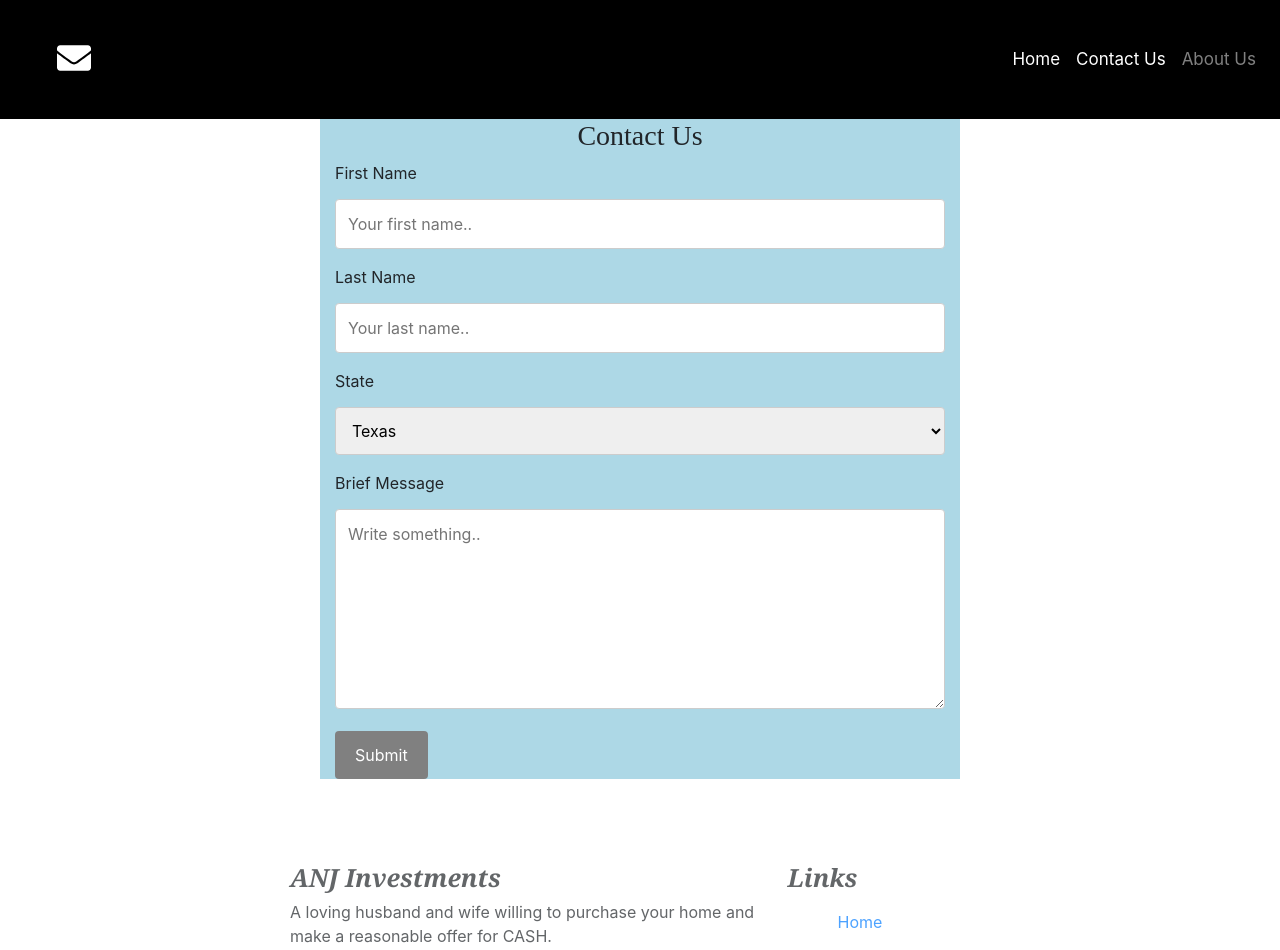
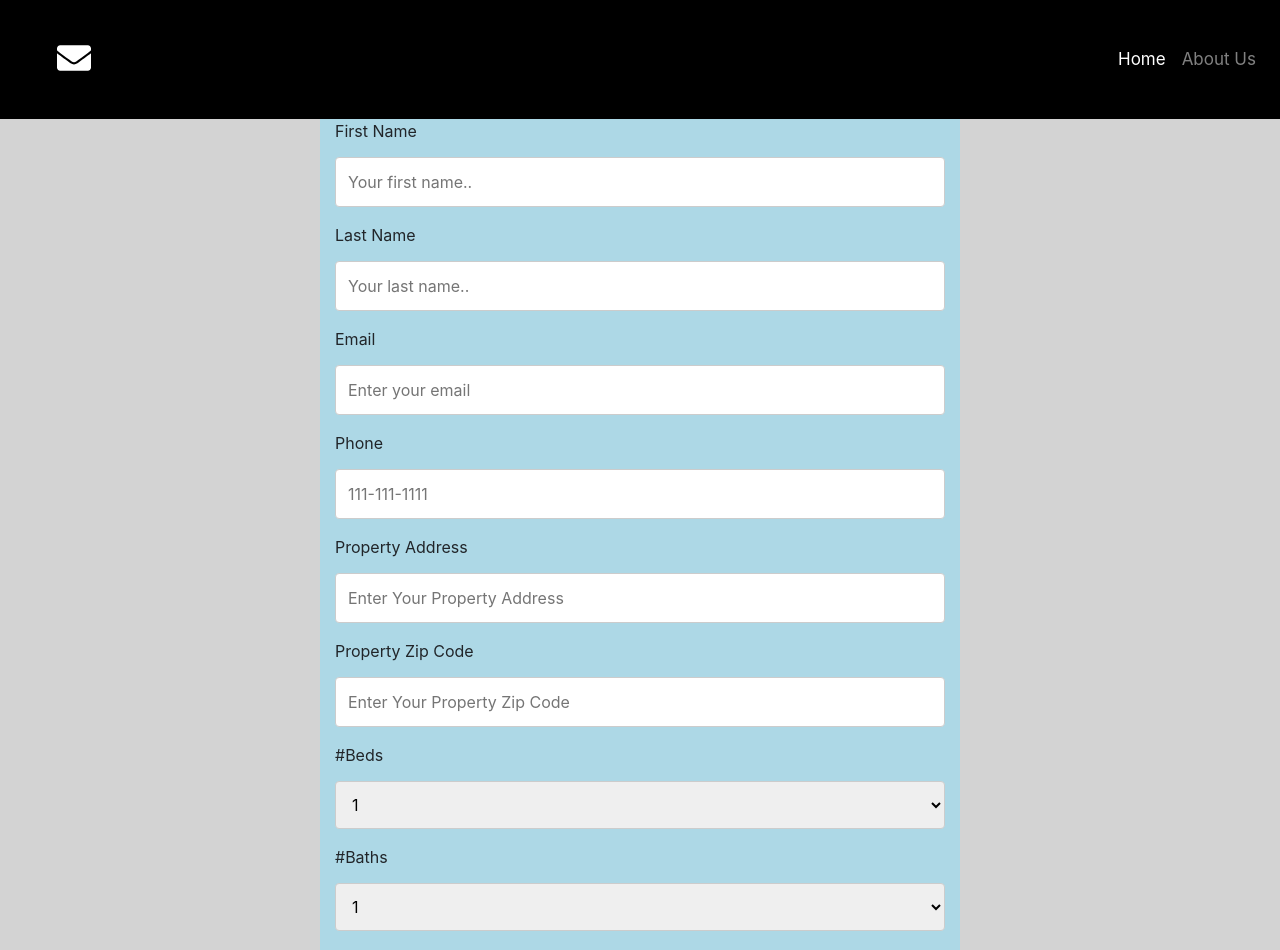
Before and after one commit to hozerpffp2009/gordo-flaca, a React (Create React App) app in the folder homebuy/: page /contactUs in a window 1280 px wide. Shown: the top 950 px of the page. Built offline with nearby package versions, Linux system fonts and the light colour scheme.

Commit message:
added contactus and created form for submit

```diff
--- a/homebuy/package.json
+++ b/homebuy/package.json
@@ -11,7 +11,11 @@
     "@testing-library/react": "^9.5.0",
     "@testing-library/user-event": "^7.2.1",
     "bootstrap": "^4.5.3",
+    "cors": "^2.8.5",
+    "emailjs-com": "^2.6.4",
+    "express": "^4.17.1",
     "mdbreact": "^4.27.0",
+    "nodemailer": "^6.6.1",
     "react": "^16.14.0",
     "react-bootstrap": "^1.3.0",
     "react-dom": "^16.14.0",
--- a/homebuy/src/App.css
+++ b/homebuy/src/App.css
@@ -1,4 +1,6 @@
-
+body{
+  background-color: lightgray;
+}
 
 .background {
   background: url("./images/oldHome.JPG") no-repeat center fixed;
@@ -8,7 +10,8 @@
 }
 
 #aboutText {
-  margin-top: 10%;
+  margin-top: 5%;
+  background-color: whitesmoke;
 }
 .Card {
   opacity: 0.8;
--- a/homebuy/src/App.js
+++ b/homebuy/src/App.js
@@ -21,6 +21,7 @@ class App extends Component {
           <Footer />
         </div>
       </Router>
+
     );
   }
 }
--- a/homebuy/src/components/Nav.js
+++ b/homebuy/src/components/Nav.js
@@ -36,9 +36,6 @@ class Nav extends Component {
               <MDBNavLink to="/gordo-flaca">Home</MDBNavLink>
             </MDBNavItem>
             <MDBNavItem>
-              <MDBNavLink to="/contactUs">Contact Us</MDBNavLink>
-            </MDBNavItem>
-            <MDBNavItem>
               <MDBNavLink to="/aboutUs">About Us</MDBNavLink>
             </MDBNavItem>
           </MDBNavbarNav>
--- a/homebuy/src/pages/AboutUs.js
+++ b/homebuy/src/pages/AboutUs.js
@@ -6,15 +6,13 @@ import {Fade, Roll} from "react-reveal";
 class AboutUs extends Component {
   render() {
     return (
-
-        <div className="aboutBackground">
-          <div className="jumbotron">
+      <body className="background">
+        <div className="jumbotron">
           <Fade top>
             <h1>About Us</h1>
           </Fade>
-          </div>
+        </div>
         <Container>
-
           <Roll bottom>
             <Image id="samImg" src={samSel} />
           </Roll>
@@ -35,8 +33,7 @@ class AboutUs extends Component {
             </p>
           </Fade>
         </Container>
-        </div>
-
+      </body>
     );
   }
 }
--- a/homebuy/src/pages/ContactUs.js
+++ b/homebuy/src/pages/ContactUs.js
@@ -1,23 +1,31 @@
 import React, {Component} from "react";
 import {Container} from "react-bootstrap";
-import {Fade} from "react-reveal";
-
+import emailjs from 'emailjs-com';
 
 class ContactUs extends Component {
   render() {
+
+function sendEmail(e) {
+  e.preventDefault();
+
+  emailjs.sendForm('service_0gw7b8s', 'template_7kxszml', e.target, 'user_nBn6qSWpfr7v7m8wDgzYV')
+    .then((result) => {
+        console.log(result.text);
+    }, (error) => {
+        console.log(error.text);
+    });
+    e.target.reset()
+}
     return (
       <Container id="contactContainer">
-          <Fade top>
-        <h3>Contact Us</h3>
-        </Fade>
-        <Fade bottom>
-        <form action="/action_page.php">
+  <form onSubmit={sendEmail}>
   <label for="fName">First Name</label>
   <input
     type="text"
     id="fName"
     name="firstname"
     placeholder="Your first name.."
+    required
   ></input>
   <label for="lName">Last Name</label>
   <input
@@ -25,29 +33,68 @@ class ContactUs extends Component {
     id="lName"
     name="lastname"
     placeholder="Your last name.."
+    required
   ></input>
-          <label for="state">State</label>
-          <select id="state" name="state">
-            <option value="Texas">Texas</option>
-            <option value="Louisiana">Louisiana</option>
-            <option value="Arkansas">Arkansas</option>
-            <option value="Oklahoma">Oklahoma</option>
-            <option value="New Mexico">New Mexico</option>
-            <option value="Other">Other</option>
+  <label for="email">Email</label>
+  <input
+    type="text"
+    id="lName"
+    name="email"
+    placeholder="Enter your email"
+    required
+  ></input>
+  <label for="phone">Phone</label>
+  <input
+    type="text"
+    id="lName"
+    name="phone"
+    placeholder="111-111-1111"
+    pattern="[0-9]{3}-[0-9]{3}-[0-9]{4}"
+    required
+  ></input>
+  <label for="address">Property Address</label>
+  <input
+    type="text"
+    id="lName"
+    name="address"
+    placeholder="Enter Your Property Address"
+    required
+  ></input>
+  <label for="zip">Property Zip Code</label>
+  <input
+    type="text"
+    id="lName"
+    name="zip"
+    placeholder="Enter Your Property Zip Code"
+    required
+  ></input>
+  <label for="beds">#Beds</label>
+  <select id="state" name="beds">
+    <option value="1">1</option>
+    <option value="2">2</option>
+    <option value="3">3</option>
+    <option value="4">4</option>
+    <option value="5">5+</option>
+  </select>
+  <label for="baths">#Baths</label>
+  <select id="state" name="baths">
+    <option value="1">1</option>
+    <option value="2">2</option>
+    <option value="3">3</option>
+    <option value="4">4</option>
+    <option value="5">5+</option>
   </select>
   <label for="subject">Brief Message</label>
   <textarea
     id="subject"
     name="subject"
     placeholder="Write something.."
-            style={{height:200}}
+    style={{height: 200}}
   ></textarea>
-          <input type="submit" value="Submit"></input>
+  <input type="submit" value="Click To Get Your Offer"></input>
 </form>
-        </Fade>
 </Container>
     );
   }
-}
-
+};
   export default ContactUs;
--- a/homebuy/src/pages/Home.js
+++ b/homebuy/src/pages/Home.js
@@ -17,11 +17,29 @@ import {
 import {MDBNavLink} from "mdbreact";
 import logo from "../images/logo.jpg";
 import ScrollableAnchor from "react-scrollable-anchor";
+import emailjs from 'emailjs-com';
 
 class Home extends Component {
+  state ={
+    name: "",
+    email: "",
+    message: "",
+    emailStatus : ""
+  }
   render() {
+    function sendEmail(e) {
+      e.preventDefault();
+
+      emailjs.sendForm('service_0gw7b8s', 'template_7kxszml', e.target, 'user_nBn6qSWpfr7v7m8wDgzYV')
+        .then((result) => {
+            console.log(result.text);
+        }, (error) => {
+            console.log(error.text);
+        });
+        e.target.reset()
+    }
     return (
-      <body class="background">
+      <body>
         <div>
           <div class="jumbotron">
             <Fade top>
@@ -97,11 +115,8 @@ class Home extends Component {
               <p>To receive a fair cash offer, submit the form below.</p>
             </Fade>
             <Fade bottom>
-              <form
-                action="mailto:hozerpffp2009@gmail.com"
-                method="post"
-                encType="text/plain"
-              >
+              <form onSubmit={sendEmail}>
+
                 <label for="fName">First Name</label>
                 <input
                   type="text"
```
Also changed, not shown: 2 other files (tests, documents, lock files or other folders). Lines whose indentation alone changed are shown as unchanged.
